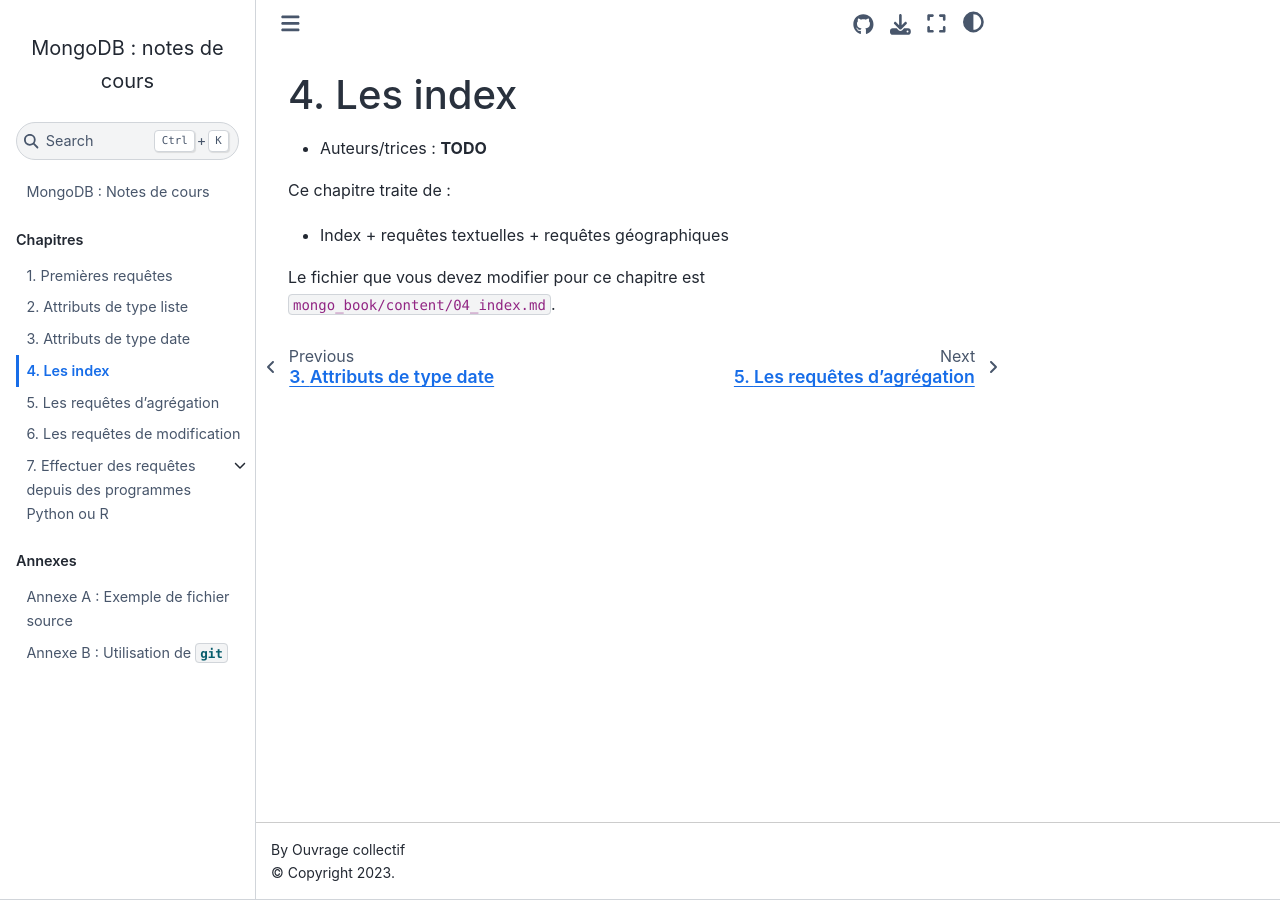
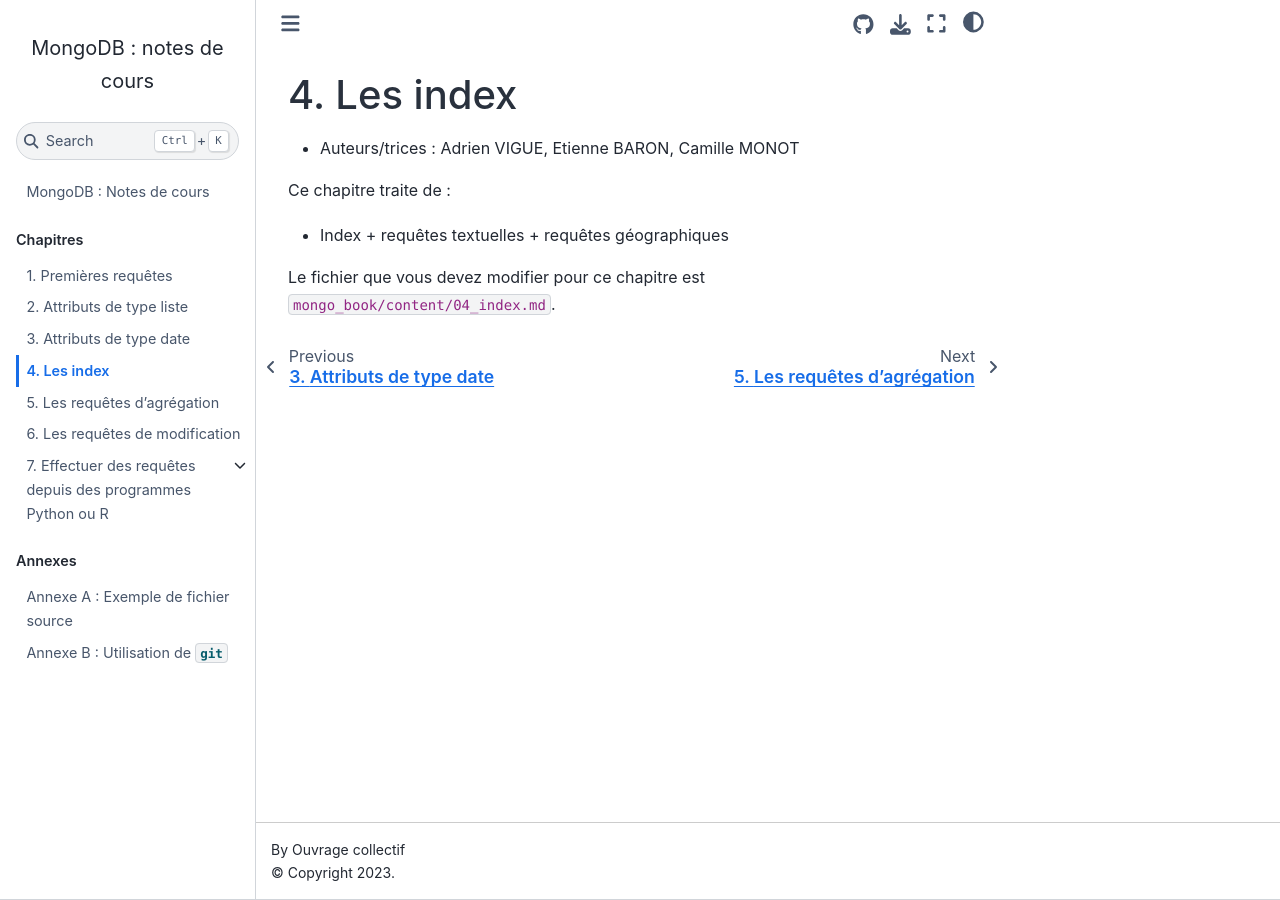
Before and after one commit to rtavenar/mongo_book, a Jupyter Book: the page built from content/04_index.md, in a window 1280 px wide. Built offline with Jupyter Book 1.0.4 settings and Sphinx 7.4.7 and the Sphinx Book theme 1.1.4, drawn with Linux system fonts in a browser that asks for light colours.

Commit message:
Update 04_index.md

```diff
--- a/content/04_index.md
+++ b/content/04_index.md
@@ -15,7 +15,7 @@
 
 # Les index
 
-* Auteurs/trices : **TODO**
+* Auteurs/trices : Adrien VIGUE, Etienne BARON, Camille MONOT
 
 Ce chapitre traite de :
 * Index + requêtes textuelles + requêtes géographiques
```
